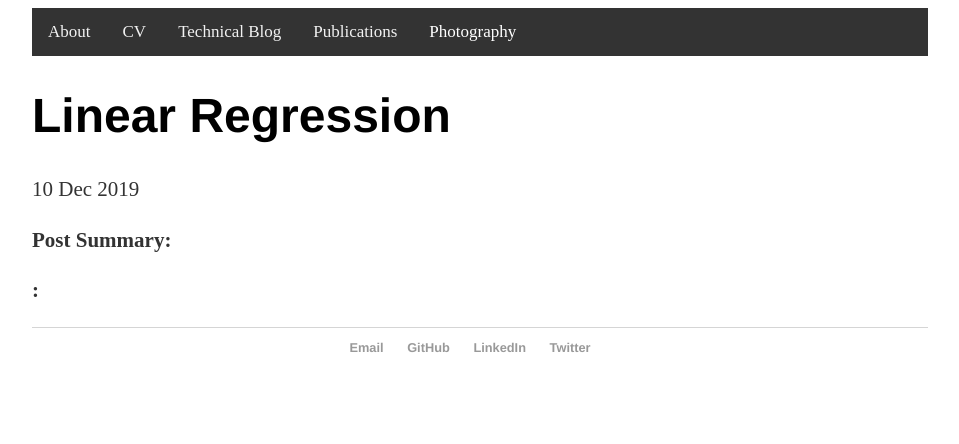
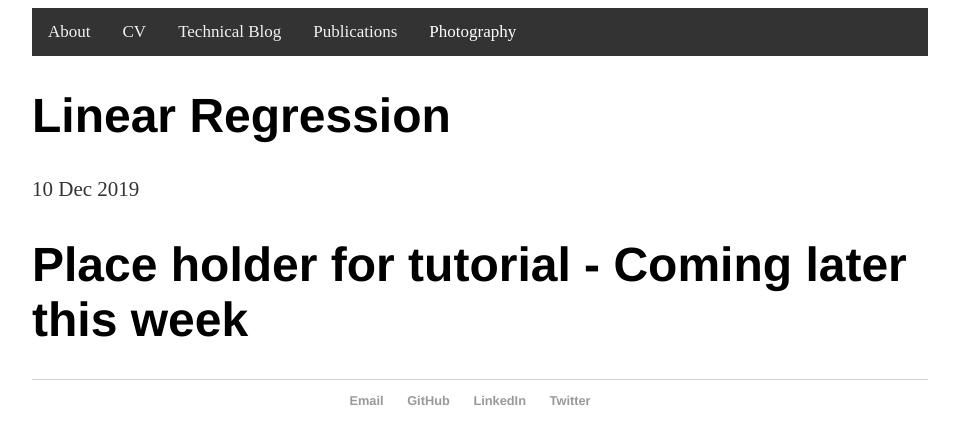
Before and after one commit to kerinb/kerinb.github.io, a Jekyll site: the page built from _posts/2019-12-10-linear-regression-from-scratch.html, in a window 1280 px wide. Shown: the top 444 px of the page, without its empty margins (160-1119 px from the left). Built offline with Jekyll 4.4.1, drawn with Linux system fonts in a browser that asks for light colours.

Commit message:
clearing tect from tutorial

```diff
--- a/_posts/2019-12-10-linear-regression-from-scratch.html
+++ b/_posts/2019-12-10-linear-regression-from-scratch.html
@@ -4,6 +4,4 @@ title: "Linear Regression "
 date: 2019-12-10
 ---
 
-<p><b>Post Summary:</b> </p>
-
-<p><b>:</b> </p>
+<h1> Place holder for tutorial - Coming later this week </h1>
```
